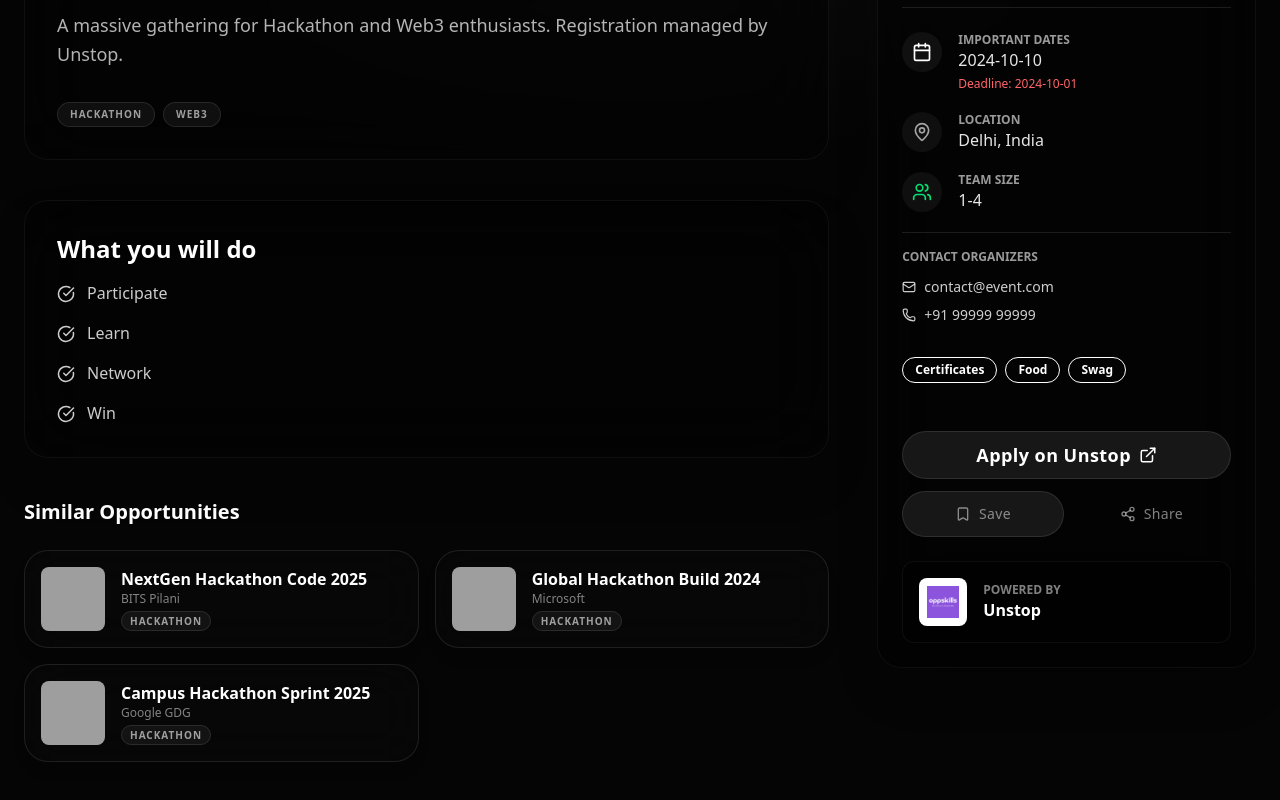
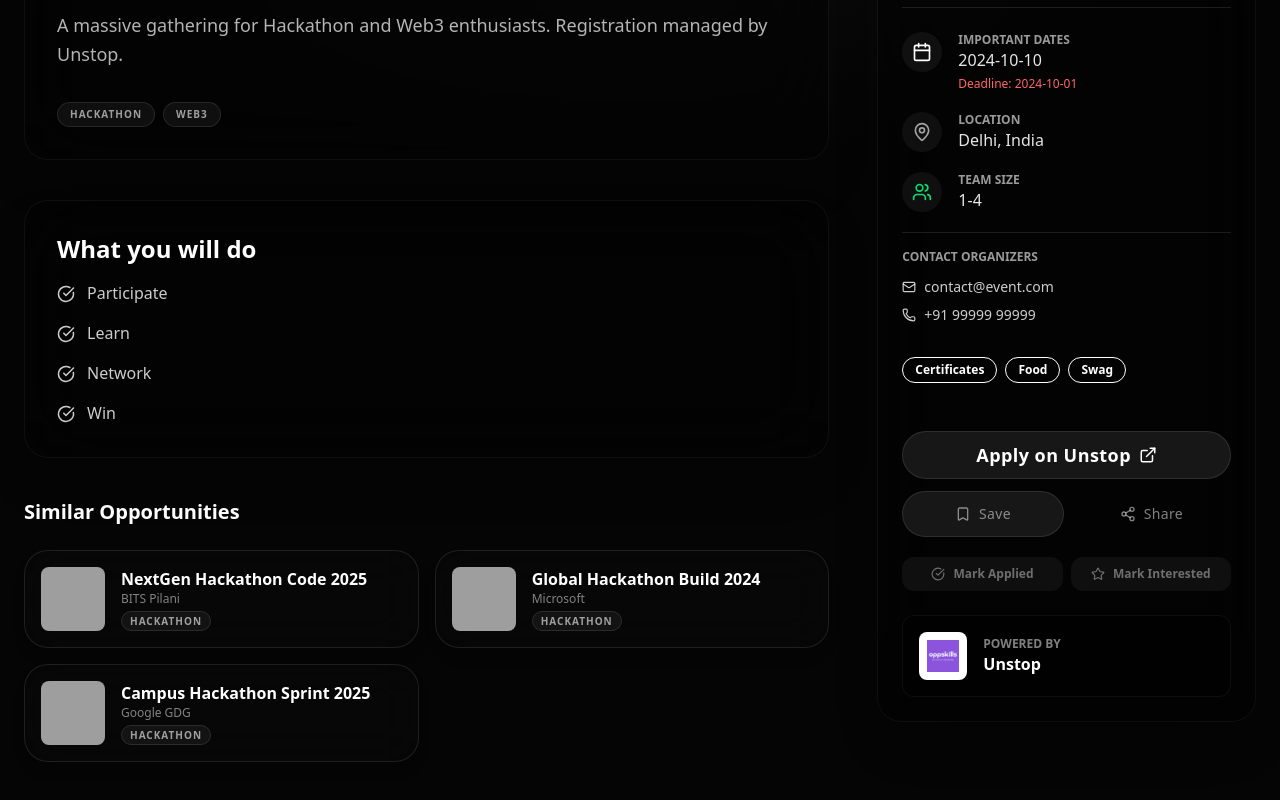
Before and after one commit to daksheshsharma2409/visual-vortex-blueprint-missing, a Next.js app: page /event/100 in a window 1280 px wide. Shown: the part 670-1470 px from the top of the page. Built offline with nearby package versions, Linux system fonts and the light colour scheme; grey boxes are pictures that could not be loaded.

Commit message:
notifiacation

```diff
--- a/src/app/event/[id]/page.js
+++ b/src/app/event/[id]/page.js
@@ -1,7 +1,7 @@
 "use client";
 import React, { useEffect, useState } from "react";
 import { EVENTS } from "@/lib/mockData";
-import { Calendar, MapPin, Users, Trophy, ExternalLink, Share2, Clock, CheckCircle, Mail, Phone, Info, Bookmark } from "lucide-react";
+import { Calendar, MapPin, Users, Trophy, ExternalLink, Share2, Clock, CheckCircle, Mail, Phone, Info, Bookmark, Star } from "lucide-react";
 import GlassButton from "@/components/ui/GlassButton";
 import Badge from "@/components/ui/Badge";
 import Link from "next/link";
@@ -14,7 +14,7 @@
 };
 
 export default function EventDetailsPage({ params }) {
-  const { addToHistory, toggleBookmark, user } = useStore();
+  const { addToHistory, toggleBookmark, toggleApplied, toggleInterested, user } = useStore();
   const [event, setEvent] = useState(null);
   const [similarEvents, setSimilarEvents] = useState([]);
   const [unwrappedParams, setUnwrappedParams] = useState(null);
@@ -207,7 +207,7 @@
                    <div className="flex gap-2">
                        <GlassButton
                           onClick={() => toggleBookmark(event.id)}
-                          variant="primary" // Resetting to primary to override fully with className
+                          variant="primary"
                           className={`flex-1 justify-center transition-all duration-300 ${
                               user?.bookmarks?.includes(event.id)
                               ? "!bg-neon-blue !text-black shadow-[0_0_15px_rgba(0,243,255,0.5)] border-transparent"
@@ -220,6 +220,32 @@
                        <GlassButton variant="ghost" className="flex-1 justify-center text-white/50 hover:text-white">
                           <Share2 size={16} /> Share
                        </GlassButton>
+                   </div>
+
+                   {/* Status Toggles */}
+                   <div className="grid grid-cols-2 gap-2 pt-2">
+                       <button
+                          onClick={() => toggleApplied(event.id)}
+                          className={`flex items-center justify-center gap-2 py-2 rounded-xl text-xs font-bold transition-all border ${
+                              user?.applied?.includes(event.id)
+                              ? "bg-green-500/20 text-green-400 border-green-500/50"
+                              : "bg-white/5 text-white/40 border-transparent hover:bg-white/10"
+                          }`}
+                       >
+                           <CheckCircle size={14} /> {user?.applied?.includes(event.id) ? "Applied" : "Mark Applied"}
+                       </button>
+
+                       <button
+                          onClick={() => toggleInterested(event.id)}
+                          className={`flex items-center justify-center gap-2 py-2 rounded-xl text-xs font-bold transition-all border ${
+                              user?.interested?.includes(event.id)
+                              ? "bg-neon-purple/20 text-neon-purple border-neon-purple/50"
+                              : "bg-white/5 text-white/40 border-transparent hover:bg-white/10"
+                          }`}
+                       >
+                           <Star size={14} fill={user?.interested?.includes(event.id) ? "currentColor" : "none"} />
+                           {user?.interested?.includes(event.id) ? "Interested" : "Mark Interested"}
+                       </button>
                    </div>
                 </div>
 
--- a/src/app/layout.js
+++ b/src/app/layout.js
@@ -14,14 +14,19 @@
   description: "Discover campus events tailored to your interests.",
 };
 
+import ScrollToTop from "@/components/layout/ScrollToTop";
+
+// ... existing imports
+
 export default function RootLayout({ children }) {
   return (
     <html lang="en">
       <body className={`${outfit.variable} antialiased bg-background text-foreground overflow-x-hidden`}>
         <StoreProvider>
+          <ScrollToTop />
           <Navbar />
           <main className="min-h-screen pt-20">
-            {children}
+             {children}
           </main>
         </StoreProvider>
       </body>
--- a/src/components/layout/Navbar.jsx
+++ b/src/components/layout/Navbar.jsx
@@ -3,16 +3,17 @@
 import Link from "next/link";
 import { usePathname } from "next/navigation";
 import { useStore } from "@/context/StoreContext";
-import { Zap, Menu, X, User } from "lucide-react";
+import { Zap, Menu, X, User, Bell } from "lucide-react";
 import GlassButton from "@/components/ui/GlassButton";
 import { cn } from "@/lib/utils";
 import gsap from "gsap";
 
 const Navbar = () => {
-  const { user, login, logout } = useStore();
+  const { user, login, logout, notifications } = useStore();
   const pathname = usePathname();
   const [scrolled, setScrolled] = useState(false);
   const [mobileMenuOpen, setMobileMenuOpen] = useState(false);
+  const [notifOpen, setNotifOpen] = useState(false); // New: Notification Dropdown State
 
   useEffect(() => {
     const handleScroll = () => {
@@ -62,6 +63,52 @@
             </div>
           ) : (
              <div className="flex items-center gap-4 ml-4">
+                {/* Notifications */}
+                <div className="relative">
+                    <button
+                        onClick={() => setNotifOpen(!notifOpen)}
+                        className="relative w-10 h-10 rounded-full bg-surface-highlight border border-white/10 flex items-center justify-center hover:border-neon-blue transition-colors text-white"
+                    >
+                        <Bell size={18} />
+                        {notifications.length > 0 && (
+                            <span className="absolute top-0 right-0 w-3 h-3 bg-red-500 rounded-full border-2 border-black"></span>
+                        )}
+                    </button>
+
+                    {/* Notification Dropdown */}
+                    {notifOpen && (
+                        <div className="absolute top-12 right-0 w-80 bg-black/90 backdrop-blur-xl border border-white/10 rounded-2xl p-4 shadow-2xl z-50">
+                            <div className="flex justify-between items-center mb-4">
+                                <h3 className="font-bold text-white">Notifications</h3>
+                                <span className="text-xs text-white/50">{notifications.length} New</span>
+                            </div>
+                            <div className="space-y-3 max-h-60 overflow-y-auto">
+                                {notifications.length > 0 ? (
+                                    notifications.map(notif => (
+                                        <div key={notif.id} className="p-3 bg-white/5 rounded-xl border border-white/5 hover:bg-white/10 transition-colors">
+                                            <div className="flex justify-between items-start mb-1">
+                                                <span className={`text-[10px] font-bold px-1.5 py-0.5 rounded ${notif.type === 'alert' ? 'bg-neon-purple/20 text-neon-purple' : 'bg-neon-orange/20 text-neon-orange'}`}>
+                                                    {notif.type === 'alert' ? 'Reminder' : 'Action Needed'}
+                                                </span>
+                                                <span className="text-[10px] text-white/30">Just now</span>
+                                            </div>
+                                            <p className="text-sm font-bold text-white/90 mb-1">{notif.title}</p>
+                                            <p className="text-xs text-white/60 leading-relaxed">{notif.message}</p>
+                                            <Link href={`/event/${notif.eventId}`} onClick={() => setNotifOpen(false)} className="block mt-2 text-xs text-neon-blue hover:underline">
+                                                View Event →
+                                            </Link>
+                                        </div>
+                                    ))
+                                ) : (
+                                    <div className="text-center py-6 text-white/30">
+                                        <p className="text-sm">You are all caught up!</p>
+                                    </div>
+                                )}
+                            </div>
+                        </div>
+                    )}
+                </div>
+
                 <div className="text-right hidden lg:block">
                   <p className="text-sm font-bold text-white">{user.name}</p>
                   <p className="text-xs text-white/50">{user.email}</p>
--- /dev/null
+++ b/src/components/layout/ScrollToTop.jsx
@@ -0,0 +1,13 @@
+"use client";
+import { useEffect } from "react";
+import { usePathname } from "next/navigation";
+
+export default function ScrollToTop() {
+  const pathname = usePathname();
+
+  useEffect(() => {
+    window.scrollTo(0, 0);
+  }, [pathname]);
+
+  return null;
+}
--- a/src/context/StoreContext.js
+++ b/src/context/StoreContext.js
@@ -73,7 +73,9 @@
       password, // Store password (plaintext for mock)
       id: Date.now().toString(),
       history: [],
-      bookmarks: []
+      bookmarks: [],
+      applied: [], // New: Track applied events
+      interested: [] // New: Track interested events
     };
 
     const updatedUsers = [...users, newUser];
@@ -118,9 +120,6 @@
 
   const addToHistory = (eventId) => {
     if (!user) return;
-    // Store IDs only.
-    // Ensure we handle both string/number variance by casting comparison, but preferably store consistent type.
-    // We'll store as provided (likely number from mockData or string from URL).
     const newHistory = [eventId, ...user.history.filter(id => String(id) !== String(eventId))].slice(0, 50);
     updateUser({ history: newHistory });
   };
@@ -143,9 +142,75 @@
     updateUser({ bookmarks: newBookmarks });
   };
 
+  const toggleApplied = (eventId) => {
+    if (!user) return;
+    const list = user.applied || [];
+    const isApplied = list.includes(eventId);
+    const newList = isApplied ? list.filter(id => id !== eventId) : [...list, eventId];
+    updateUser({ applied: newList });
+  };
+
+  const toggleInterested = (eventId) => {
+    if (!user) return;
+    const list = user.interested || [];
+    const isInterested = list.includes(eventId);
+    const newList = isInterested ? list.filter(id => id !== eventId) : [...list, eventId];
+    updateUser({ interested: newList });
+  };
+
   const updateInterests = (newInterests) => {
     updateUser({ interests: newInterests });
   };
+
+  // Derive Notifications
+  const [notifications, setNotifications] = useState([]);
+
+  useEffect(() => {
+    if (!user) {
+        setNotifications([]);
+        return;
+    }
+
+    const notifs = [];
+
+    // Rule 1: Viewed but not Applied (from History)
+    // Filter history events that are NOT in 'applied' list
+    user.history.forEach(historyId => {
+        // Skip if already applied
+        if (user.applied?.includes(historyId)) return;
+
+        // Find event details
+        const event = EVENTS.find(e => String(e.id) === String(historyId));
+        if (event) {
+             notifs.push({
+                 id: `remind-${historyId}`,
+                 type: "reminder",
+                 eventId: historyId,
+                 title: "Did you apply?",
+                 message: `You viewed ${event.title}. Don't miss the deadline!`,
+                 date: new Date().toISOString() // Just mock current time
+             });
+        }
+    });
+
+    // Rule 2: Interested events
+    (user.interested || []).forEach(interestedId => {
+        const event = EVENTS.find(e => String(e.id) === String(interestedId));
+        if (event) {
+            notifs.push({
+                id: `interest-${interestedId}`,
+                type: "alert",
+                eventId: interestedId,
+                title: "Upcoming Event",
+                message: `You are interested in ${event.title}. Make sure to prepare!`,
+                date: new Date().toISOString()
+            });
+        }
+    });
+
+    setNotifications(notifs);
+
+  }, [user, user?.history, user?.applied, user?.interested]);
 
   // Filter & Sort Logic
   useEffect(() => {
@@ -207,7 +272,10 @@
       addToHistory,
       removeFromHistory,
       toggleBookmark,
+      toggleApplied, // New
+      toggleInterested, // New
       updateInterests,
+      notifications, // New
       events,
       filteredEvents,
       filters,
```
